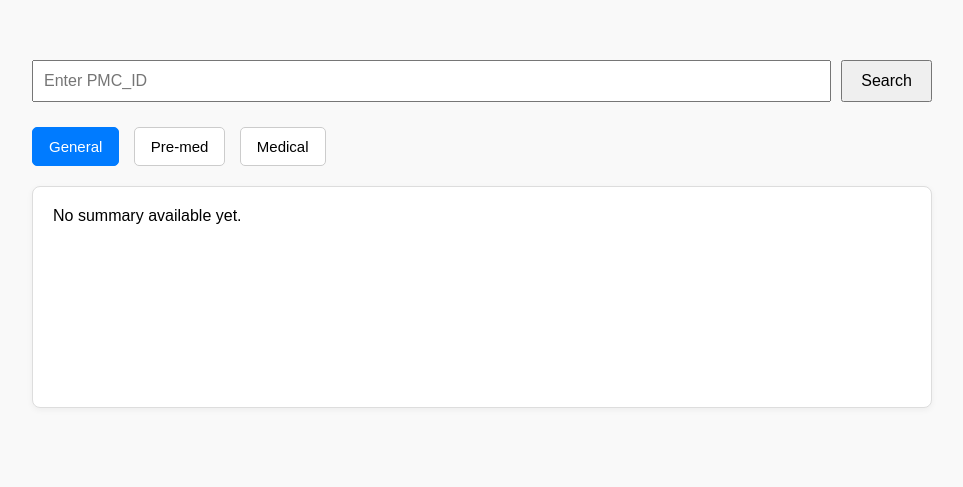
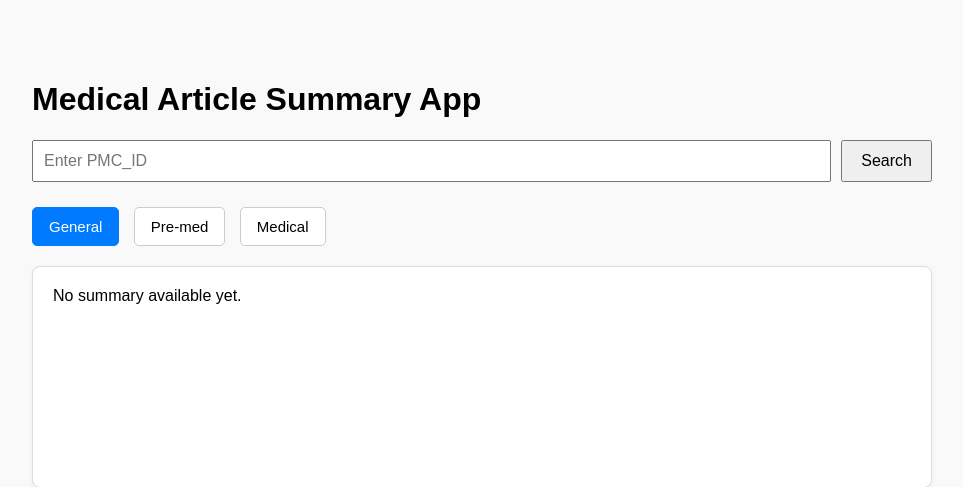
Before and after one commit to stefanmzeidler/CS-Final-Project, a Django app: template UI/summarizer_app/templates/summarizer_app/summarizer.html in a window 1280 px wide. Shown: the top 487 px of the page, without its empty margins (158-1121 px from the left). Run offline with Django 3.2, Linux system fonts and the light colour scheme; the template is opened without the code that fills it, so the values that code supplies are empty.

Commit message:
Added title text.

```diff
--- a/UI/summarizer_app/templates/summarizer_app/summarizer.html
+++ b/UI/summarizer_app/templates/summarizer_app/summarizer.html
@@ -66,7 +66,7 @@
     </style>
 </head>
 <body>
-
+    <h1>Medical Article Summary App</h1>
     <div class="search-container">
         <form method="GET" action="">
             <input
```
